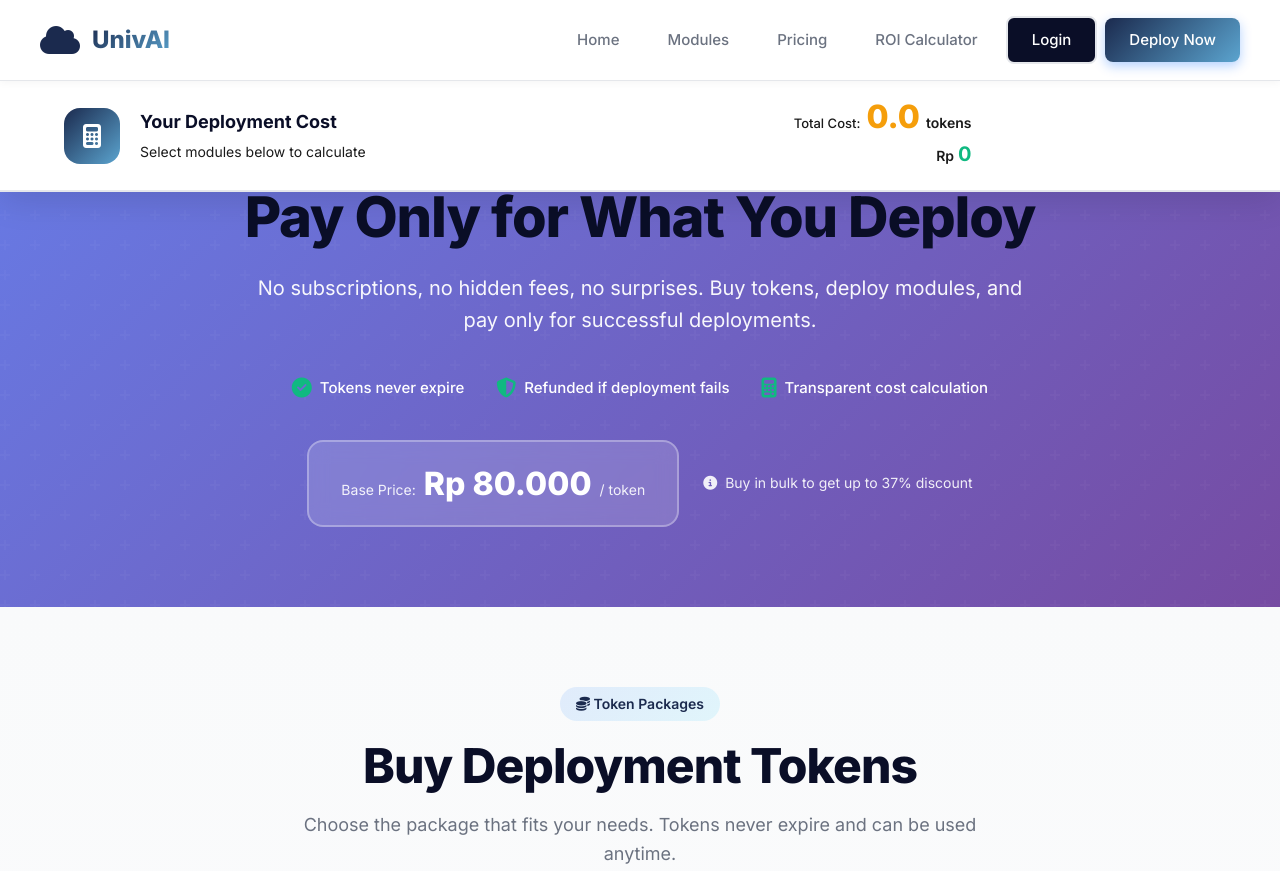
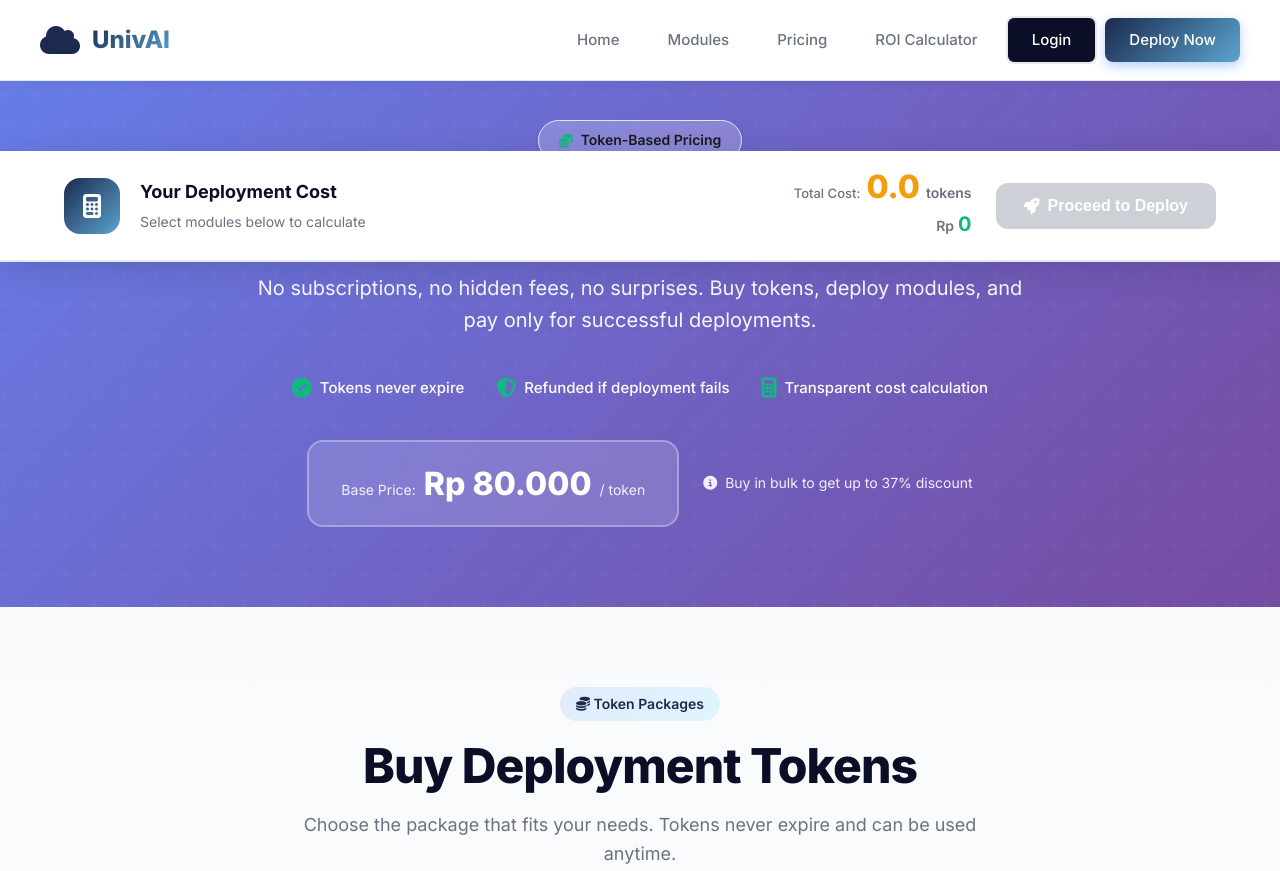
Before and after one commit to Botbynetz/Cloud-Infrastructure-Automation, a plain HTML site: page pricing.html in a window 1280 px wide. Shown: the top 871 px of the page. Drawn offline with Linux system fonts and the light colour scheme.

Commit message:
fix: Add missing CSS variables and navbar spacing
- Add token-color, rupiah-color, gray, text-secondary variables
- Add margin-top to floating calculator for navbar clearance
- Fix CSS variable compatibility issues

```diff
--- a/pricing.css
+++ b/pricing.css
@@ -1,23 +1,24 @@
 /* Pricing Page Specific Styles */
 /* Token-based pricing with floating calculator */
+/* Additional variables for pricing page */
 
 :root {
-    --calculator-bg: #ffffff;
-    --calculator-shadow: 0 8px 32px rgba(0, 0, 0, 0.12);
-    --calculator-border: #e5e7eb;
     --token-color: #f59e0b;
     --rupiah-color: #10b981;
+    --gray: #9CA3AF;
+    --text-secondary: #6B7280;
 }
 
 /* Floating Calculator */
 .floating-calculator {
-    background: var(--calculator-bg);
-    border-bottom: 2px solid var(--calculator-border);
-    box-shadow: var(--calculator-shadow);
+    background: #ffffff;
+    border-bottom: 2px solid #e5e7eb;
+    box-shadow: 0 8px 32px rgba(0, 0, 0, 0.12);
     padding: 20px 0;
     position: relative;
     z-index: 900;
     transition: all 0.3s ease;
+    margin-top: 70px;
 }
 
 .floating-calculator.sticky {
@@ -106,13 +107,13 @@
 .cost-value {
     font-size: 32px;
     font-weight: 800;
-    color: var(--token-color);
+    color: #f59e0b;
     line-height: 1;
 }
 
 .cost-unit {
     font-size: 14px;
-    color: var(--text-secondary);
+    color: #6B7280;
     font-weight: 600;
 }
 
@@ -132,12 +133,12 @@
 .rupiah-amount {
     font-size: 20px;
     font-weight: 700;
-    color: var(--rupiah-color);
+    color: #10b981;
 }
 
 .btn-deploy {
     padding: 14px 28px;
-    background: linear-gradient(135deg, var(--primary), var(--secondary));
+    background: linear-gradient(135deg, #1B2A4E, #5BA4CF);
     color: white;
     border: none;
     border-radius: 12px;
@@ -152,7 +153,7 @@
 }
 
 .btn-deploy:disabled {
-    background: var(--gray);
+    background: #9CA3AF;
     cursor: not-allowed;
     opacity: 0.5;
 }
@@ -179,7 +180,7 @@
 .calculator-details {
     margin-top: 20px;
     padding-top: 20px;
-    border-top: 1px solid var(--calculator-border);
+    border-top: 1px solid #e5e7eb;
     overflow: hidden;
     transition: max-height 0.3s ease, opacity 0.3s ease;
 }
@@ -193,7 +194,7 @@
 .detail-column h4 {
     font-size: 14px;
     font-weight: 600;
-    color: var(--dark);
+    color: #0A0E27;
     margin: 0 0 12px 0;
     display: flex;
     align-items: center;
@@ -201,7 +202,7 @@
 }
 
 .detail-column h4 i {
-    color: var(--primary);
+    color: #1B2A4E;
 }
 
 .detail-column ul {
```
